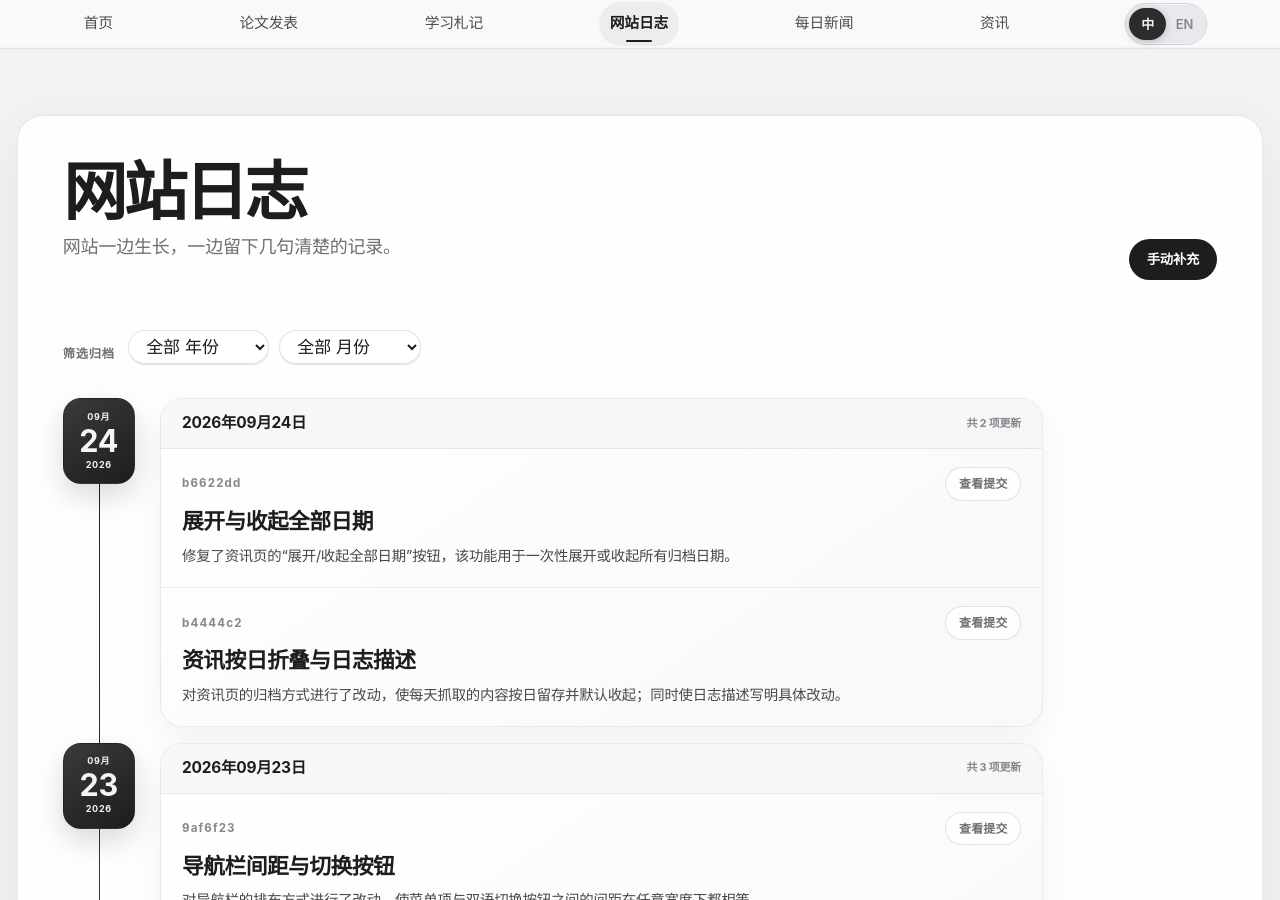
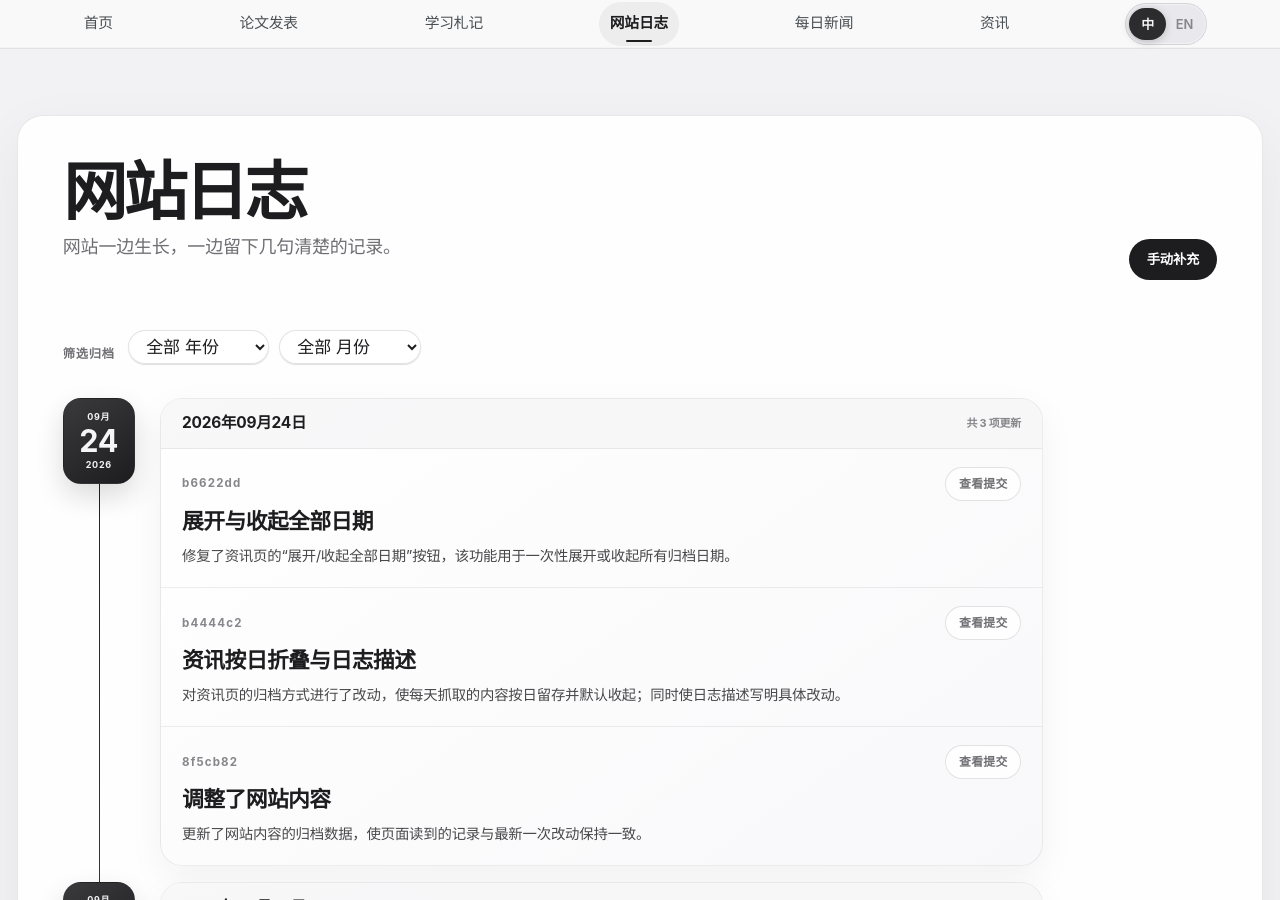
Before and after one commit to HaoxiangLuo/HaoxiangLuo.github.io, a Jekyll site: the page built from _pages/site-log-zh.html, in a window 1280 px wide and 900 px high. Built offline with Jekyll 4.4.1, drawn with Linux system fonts in a browser that asks for light colours; a style sheet for code colours, icons or effects is not loaded.

Commit message:
Record site update 8f5cb828d143bd99da55ba60017eb81133051edd

```diff
--- a/_data/site_updates.json
+++ b/_data/site_updates.json
@@ -26,6 +26,20 @@
     "details_en": "Each day became a collapsible block with an expand/collapse-all control; the collector normalises the archive before adding to it.",
     "sha": "b4444c2",
     "url": "https://github.com/HaoxiangLuo/HaoxiangLuo.github.io/commit/b4444c26895117f804561f70d7a05faa32922437"
+  },
+  {
+    "date": "2026-09-24",
+    "title_zh": "调整了网站内容",
+    "title_en": "Refined site content",
+    "message": "Restore the entry for the expand/collapse fix",
+    "story_zh": "更新了网站内容的归档数据，使页面读到的记录与最新一次改动保持一致。",
+    "story_en": "Updated the archived data behind site content so the page shows the records from the latest change.",
+    "purpose_zh": "持续改进网站内容、信息组织与使用体验。",
+    "purpose_en": "Restore the entry for the expand/collapse fix",
+    "details_zh": "更新网站内容与信息呈现。",
+    "details_en": "Updated website content and information presentation.",
+    "sha": "8f5cb82",
+    "url": "https://github.com/HaoxiangLuo/HaoxiangLuo.github.io/commit/8f5cb828d143bd99da55ba60017eb81133051edd"
   },
   {
     "date": "2026-09-23",
```
